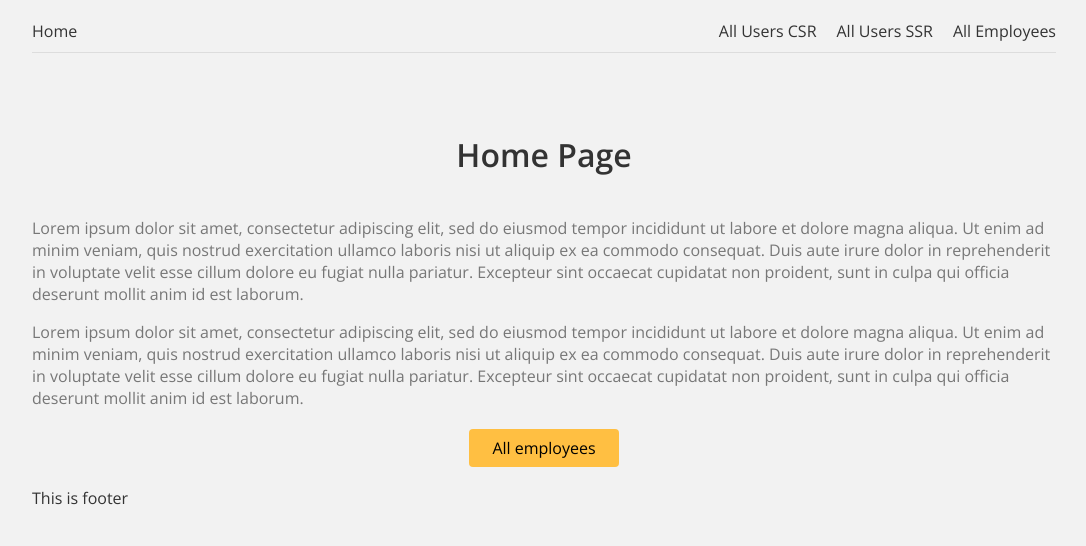
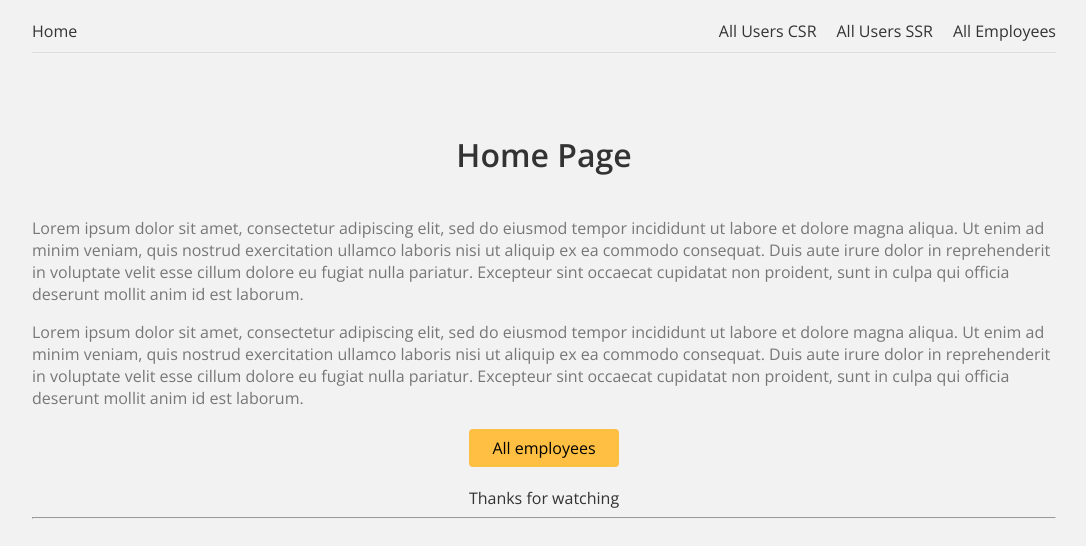
Before and after one commit to vttri/demo-nextjs, a Next.js app: page / in a window 1280 px wide. Shown: the top 546 px of the page, without its empty margins (96-1182 px from the left). Built offline with nearby package versions, Linux system fonts and the light colour scheme.

Commit message:
update code

```diff
--- a/components/Footer.js
+++ b/components/Footer.js
@@ -1,5 +1,9 @@
 export default function Footer() {
     return (
-        <footer>This is footer</footer>
+        <>
+            <footer>Thanks for watching</footer>
+            <hr />
+        </>
+
     )
 }
--- a/components/Navbar.js
+++ b/components/Navbar.js
@@ -9,7 +9,7 @@ export default function Navbar() {
                 </Link>
             </div>
             <div>
-                <Link href="/about">
+                <Link href="/usercsr">
                     <a>All Users CSR</a>
 
                 </Link>
--- a/pages/users/index.js
+++ b/pages/users/index.js
@@ -5,7 +5,6 @@ import styles from '../../styles/Employees.module.css'
 export async function getServerSideProps () {
     const res = await fetch('https://6050632d534609001766fa26.mockapi.io/users')
     const employees = await res.json()
-    console.log(employees)
     return {
         props: {
             employees,
--- a/styles/globals.css
+++ b/styles/globals.css
@@ -3,10 +3,9 @@ html,
 body {
   padding: 0;
   margin: 0;
-  font-family: 'Open Sans';
+  font-family: "Open Sans";
   background: #f2f2f2;
-  color: #333
-
+  color: #333;
 }
 
 a {
@@ -14,12 +13,12 @@ a {
   text-decoration: none;
 }
 
-.content{
+.content {
   max-width: 1024px;
   margin: 0 auto;
 }
 
-nav{
+nav {
   margin: 10px auto 80px;
   padding: 10px 0;
   display: flex;
@@ -28,10 +27,14 @@ nav{
   border-bottom: 1px solid #ddd;
 }
 
-nav a:not(:first-child){
+nav a:not(:first-child) {
   margin-left: 20px;
 }
 
 * {
   box-sizing: border-box;
 }
+footer {
+  text-align: center;
+  color: #333;
+}
```
Also changed, not shown: pages/usercsr.js (renamed from pages/about.js).
